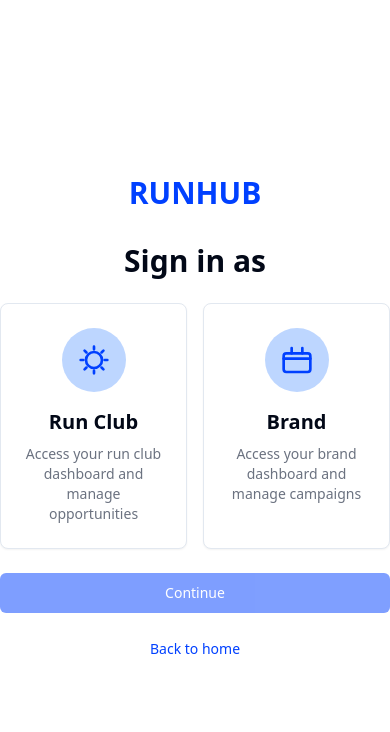
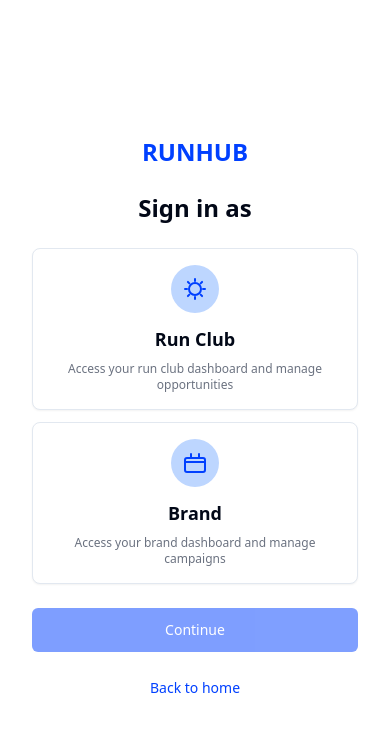
Before and after one commit to RUNHUB2131/runhub-link, a React (Vite) app: page /auth/user-type in a window 390 px wide. Shown: the top 732 px of the page. Built offline with nearby package versions, Linux system fonts and the light colour scheme.

Commit message:
feat: improve mobile responsiveness for authentication pages - add responsive padding, better touch targets, and mobile-first design for Login, Register, and UserTypeSelection pages

```diff
--- a/src/components/layout/AuthLayout.tsx
+++ b/src/components/layout/AuthLayout.tsx
@@ -1,12 +1,11 @@
-
 import { Outlet, Link } from "react-router-dom";
 
 export const AuthLayout = () => {
   return (
     <div className="min-h-screen flex flex-col">
-      <div className="flex-1 flex flex-col items-center justify-center py-12">
-        <div className="mb-8">
-          <Link to="/" className="runhub-logo text-3xl">RUNHUB</Link>
+      <div className="flex-1 flex flex-col items-center justify-center py-6 px-4 sm:py-12">
+        <div className="mb-6 sm:mb-8">
+          <Link to="/" className="runhub-logo text-2xl sm:text-3xl">RUNHUB</Link>
         </div>
         <Outlet />
       </div>
--- a/src/pages/auth/Login.tsx
+++ b/src/pages/auth/Login.tsx
@@ -1,4 +1,3 @@
-
 import { useState } from "react";
 import { useNavigate, Link } from "react-router-dom";
 import { useAuth } from "@/contexts/AuthContext";
@@ -34,13 +33,13 @@ const Login = () => {
   };
 
   return (
-    <div className="w-full max-w-md mx-auto">
+    <div className="w-full max-w-md mx-auto px-4 sm:px-0">
       <div className="text-center mb-6">
-        <h1 className="text-3xl font-bold mb-2">Log in</h1>
-        <p className="text-gray-500">Welcome back! Please enter your details</p>
+        <h1 className="text-2xl sm:text-3xl font-bold mb-2">Log in</h1>
+        <p className="text-gray-500 text-sm sm:text-base">Welcome back! Please enter your details</p>
       </div>
 
-      <form onSubmit={handleSubmit} className="space-y-4">
+      <form onSubmit={handleSubmit} className="space-y-4 sm:space-y-4">
         <div className="space-y-2">
           <Label htmlFor="email">Email</Label>
           <Input
@@ -50,13 +49,14 @@ const Login = () => {
             value={email}
             onChange={(e) => setEmail(e.target.value)}
             required
+            className="h-11"
           />
         </div>
 
         <div className="space-y-2">
           <div className="flex items-center justify-between">
             <Label htmlFor="password">Password</Label>
-            <Link to="/auth/forgot-password" className="text-sm text-primary-500 hover:underline">
+            <Link to="/auth/forgot-password" className="text-xs sm:text-sm text-primary-500 hover:underline">
               Forgot password?
             </Link>
           </div>
@@ -67,12 +67,13 @@ const Login = () => {
             value={password}
             onChange={(e) => setPassword(e.target.value)}
             required
+            className="h-11"
           />
         </div>
 
         <Button
           type="submit"
-          className="w-full"
+          className="w-full h-11"
           disabled={isLoading}
         >
           {isLoading ? "Logging in..." : "Log in"}
@@ -80,7 +81,7 @@ const Login = () => {
       </form>
 
       <div className="mt-6 text-center">
-        <p className="text-gray-500">
+        <p className="text-gray-500 text-sm sm:text-base">
           Don't have an account?{" "}
           <Link to="/auth/user-type" className="text-primary-500 hover:underline">
             Sign up
--- a/src/pages/auth/Register.tsx
+++ b/src/pages/auth/Register.tsx
@@ -1,4 +1,3 @@
-
 import { useState } from "react";
 import { useNavigate, Link } from "react-router-dom";
 import { useAuth } from "@/contexts/AuthContext";
@@ -52,13 +51,13 @@ const Register = () => {
   };
 
   return (
-    <div className="w-full max-w-md mx-auto">
+    <div className="w-full max-w-md mx-auto px-4 sm:px-0">
       <div className="text-center mb-6">
-        <h1 className="text-3xl font-bold mb-2">Create an account</h1>
-        <p className="text-gray-500">Enter your details to get started</p>
+        <h1 className="text-2xl sm:text-3xl font-bold mb-2">Create an account</h1>
+        <p className="text-gray-500 text-sm sm:text-base">Enter your details to get started</p>
       </div>
 
-      <form onSubmit={handleSubmit} className="space-y-4">
+      <form onSubmit={handleSubmit} className="space-y-4 sm:space-y-4">
         <div className="space-y-2">
           <Label htmlFor="email">Email</Label>
           <Input
@@ -68,6 +67,7 @@ const Register = () => {
             value={email}
             onChange={(e) => setEmail(e.target.value)}
             required
+            className="h-11"
           />
         </div>
 
@@ -80,6 +80,7 @@ const Register = () => {
             value={password}
             onChange={(e) => setPassword(e.target.value)}
             required
+            className="h-11"
           />
         </div>
 
@@ -92,12 +93,13 @@ const Register = () => {
             value={confirmPassword}
             onChange={(e) => setConfirmPassword(e.target.value)}
             required
+            className="h-11"
           />
         </div>
 
         <Button
           type="submit"
-          className="w-full"
+          className="w-full h-11"
           disabled={isLoading}
         >
           {isLoading ? "Creating account..." : "Create account"}
@@ -105,7 +107,7 @@ const Register = () => {
       </form>
 
       <div className="mt-6 text-center">
-        <p className="text-gray-500">
+        <p className="text-gray-500 text-sm sm:text-base">
           Already have an account?{" "}
           <Link to="/auth/login" className="text-primary-500 hover:underline">
             Log in
--- a/src/pages/auth/UserTypeSelection.tsx
+++ b/src/pages/auth/UserTypeSelection.tsx
@@ -1,4 +1,3 @@
-
 import { useState } from "react";
 import { useNavigate } from "react-router-dom";
 import { Card } from "@/components/ui/card";
@@ -18,53 +17,53 @@ const UserTypeSelection = () => {
   };
 
   return (
-    <div className="w-full max-w-md mx-auto">
+    <div className="w-full max-w-md mx-auto px-4 sm:px-0">
       <div className="text-center mb-6">
-        <h1 className="text-3xl font-bold mb-2">Sign in as</h1>
+        <h1 className="text-2xl sm:text-3xl font-bold mb-2">Sign in as</h1>
       </div>
 
-      <div className="grid grid-cols-2 gap-4 mb-6">
+      <div className="grid grid-cols-1 sm:grid-cols-2 gap-3 sm:gap-4 mb-6">
         <Card
-          className={`p-6 cursor-pointer text-center hover:shadow-md transition-shadow ${
+          className={`p-4 sm:p-6 cursor-pointer text-center hover:shadow-md transition-shadow ${
             selectedType === 'run_club' ? 'ring-2 ring-primary-500 bg-primary-50' : ''
           }`}
           onClick={() => setSelectedType('run_club')}
         >
-          <div className="mx-auto mb-4 w-16 h-16 bg-primary-100 rounded-full flex items-center justify-center">
-            <svg className="h-8 w-8 text-primary-500" viewBox="0 0 24 24" fill="none" xmlns="http://www.w3.org/2000/svg">
+          <div className="mx-auto mb-3 sm:mb-4 w-12 h-12 sm:w-16 sm:h-16 bg-primary-100 rounded-full flex items-center justify-center">
+            <svg className="h-6 w-6 sm:h-8 sm:w-8 text-primary-500" viewBox="0 0 24 24" fill="none" xmlns="http://www.w3.org/2000/svg">
               <path d="M12 18C15.3137 18 18 15.3137 18 12C18 8.68629 15.3137 6 12 6C8.68629 6 6 8.68629 6 12C6 15.3137 8.68629 18 12 18Z" stroke="currentColor" strokeWidth="2" strokeLinecap="round" strokeLinejoin="round"/>
               <path d="M12 2V4M12 20V22M4.93 4.93L6.34 6.34M17.66 17.66L19.07 19.07M2 12H4M20 12H22M4.93 19.07L6.34 17.66M17.66 6.34L19.07 4.93" stroke="currentColor" strokeWidth="2" strokeLinecap="round" strokeLinejoin="round"/>
             </svg>
           </div>
-          <h3 className="text-xl font-semibold">Run Club</h3>
-          <p className="text-sm text-gray-500 mt-2">
+          <h3 className="text-lg sm:text-xl font-semibold">Run Club</h3>
+          <p className="text-xs sm:text-sm text-gray-500 mt-2">
             Access your run club dashboard and manage opportunities
           </p>
         </Card>
 
         <Card
-          className={`p-6 cursor-pointer text-center hover:shadow-md transition-shadow ${
+          className={`p-4 sm:p-6 cursor-pointer text-center hover:shadow-md transition-shadow ${
             selectedType === 'brand' ? 'ring-2 ring-primary-500 bg-primary-50' : ''
           }`}
           onClick={() => setSelectedType('brand')}
         >
-          <div className="mx-auto mb-4 w-16 h-16 bg-primary-100 rounded-full flex items-center justify-center">
-            <svg className="h-8 w-8 text-primary-500" viewBox="0 0 24 24" fill="none" xmlns="http://www.w3.org/2000/svg">
+          <div className="mx-auto mb-3 sm:mb-4 w-12 h-12 sm:w-16 sm:h-16 bg-primary-100 rounded-full flex items-center justify-center">
+            <svg className="h-6 w-6 sm:h-8 sm:w-8 text-primary-500" viewBox="0 0 24 24" fill="none" xmlns="http://www.w3.org/2000/svg">
               <rect x="2" y="7" width="20" height="14" rx="2" stroke="currentColor" strokeWidth="2" strokeLinecap="round" strokeLinejoin="round"/>
               <path d="M16 3L16 7" stroke="currentColor" strokeWidth="2" strokeLinecap="round" strokeLinejoin="round"/>
               <path d="M8 3L8 7" stroke="currentColor" strokeWidth="2" strokeLinecap="round" strokeLinejoin="round"/>
               <path d="M2 11L22 11" stroke="currentColor" strokeWidth="2" strokeLinecap="round" strokeLinejoin="round"/>
             </svg>
           </div>
-          <h3 className="text-xl font-semibold">Brand</h3>
-          <p className="text-sm text-gray-500 mt-2">
+          <h3 className="text-lg sm:text-xl font-semibold">Brand</h3>
+          <p className="text-xs sm:text-sm text-gray-500 mt-2">
             Access your brand dashboard and manage campaigns
           </p>
         </Card>
       </div>
 
       <Button
-        className="w-full"
+        className="w-full h-11"
         disabled={!selectedType}
         onClick={handleContinue}
       >
@@ -72,7 +71,7 @@ const UserTypeSelection = () => {
       </Button>
 
       <div className="mt-4 text-center">
-        <Button variant="link" onClick={() => navigate("/")}>
+        <Button variant="link" onClick={() => navigate("/")} className="text-sm sm:text-base">
           Back to home
         </Button>
       </div>
```
